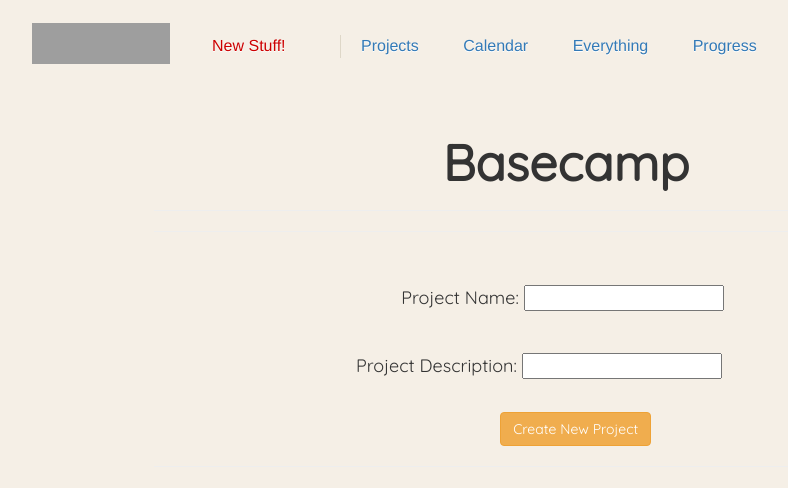
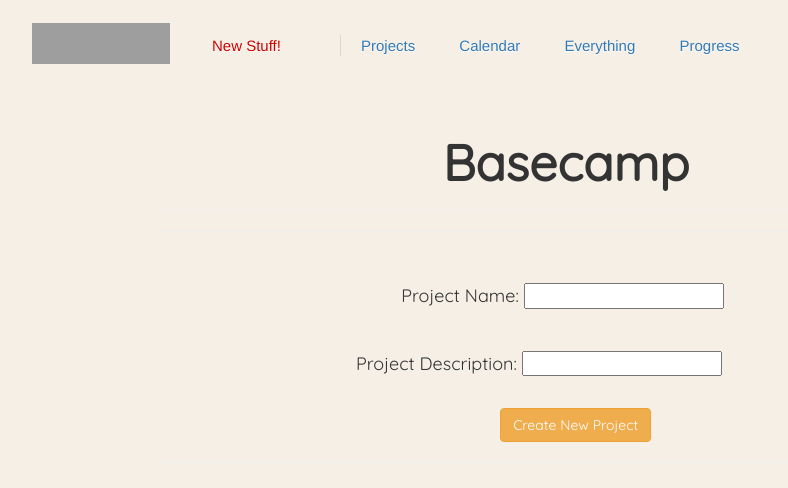
Before and after one commit to Mollydiana/Modified-Basecamp-, a Django app: template baseclone/templates/index.html in a window 1280 px wide; the page is wider, and only the part inside the window is pictured. Shown: the top 488 px of that part, without its empty margins (74-862 px from the left). Run offline with Django 3.2, Linux system fonts and the light colour scheme; the template is opened without the code that fills it, so the values that code supplies are empty; some libraries are stand-ins or nearby versions; grey boxes are pictures that could not be loaded.

Commit message:
icons updated

```diff
--- /dev/null
+++ b/baseclone/__init__.py
@@ -0,0 +1 @@
+__author__ = 'mollymendelsohn-carr'
--- a/baseclone/static/css/index.css
+++ b/baseclone/static/css/index.css
@@ -1,7 +1,7 @@
 body {
     background-color: #f5efe6;
     font-family: 'Quicksand', sans-serif;
-    font-size: 16px;
+    font-size: 15px;
 }
 
 body > header div.logo > a {
--- a/baseclone/templates/index.html
+++ b/baseclone/templates/index.html
@@ -44,7 +44,7 @@
 
     <!-- CSS -->
     <link rel="stylesheet" href="{% static "css/index.css" %}">
-    <link rel="shortcut icon" href="{% static 'apple-touch-icon-precomposed-0dd091d5e24cd5e3683b54ca0ffb56a0.png' %}">
+    <link rel="shortcut icon" href="https://basecamp.com/favicon.ico">
 
 </head>
 <body>
```
Also changed, not shown: baseclone/views.py (line endings or trailing spaces), 3 other files.
